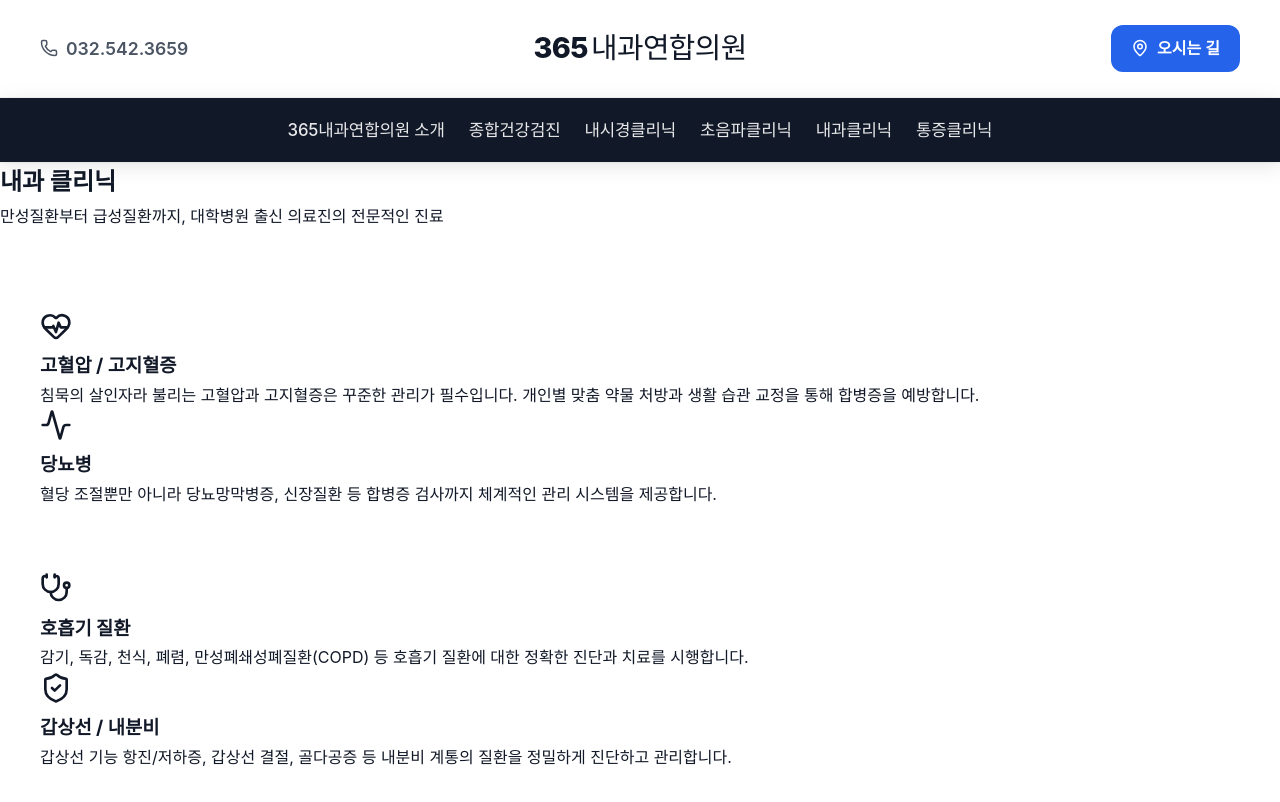
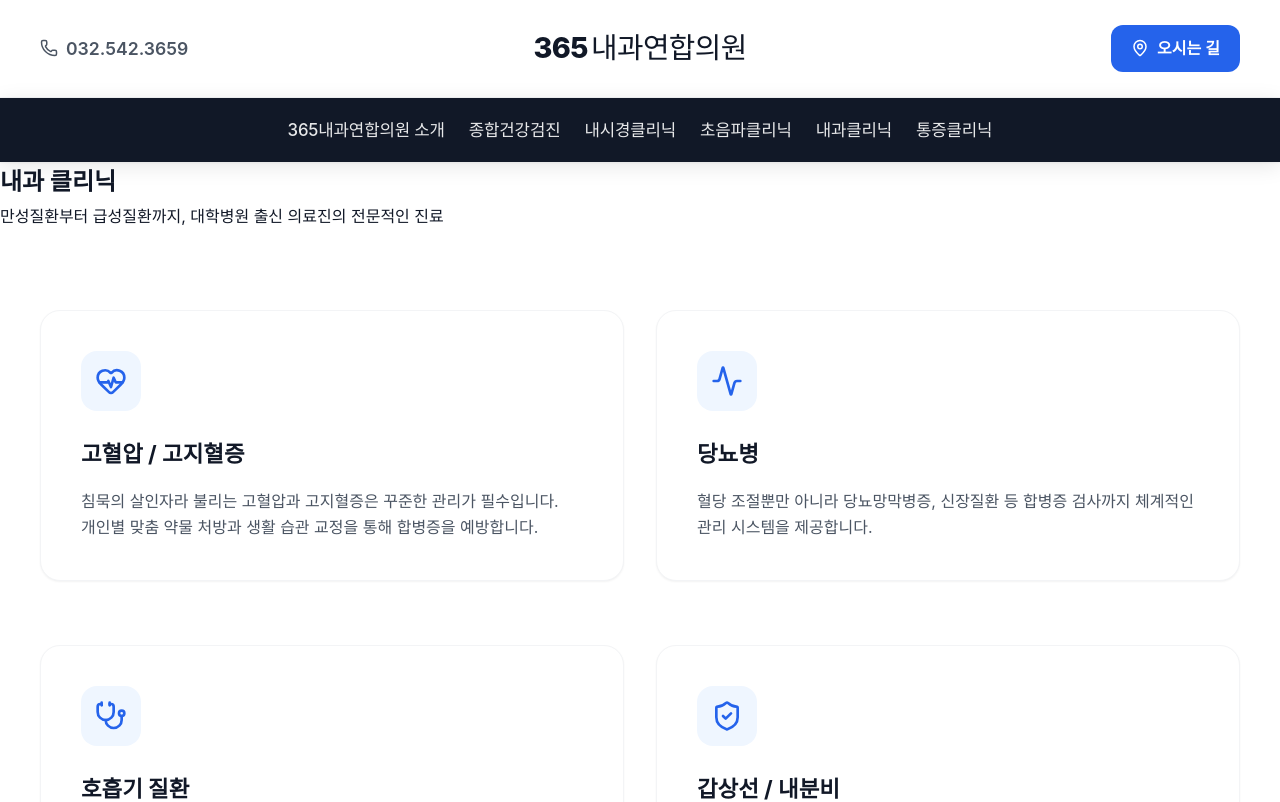
Before and after one commit to bnam1321-bit/365-clinic-web, a Next.js app: page /clinic in a window 1280 px wide. Shown: the top 802 px of the page. Built offline with nearby package versions, Linux system fonts and the light colour scheme; a web font is replaced by a local one.

Commit message:
Fix CSS module mismatches causing layout overlap in Guide and Clinic pages

```diff
--- a/src/app/clinic/page.module.css
+++ b/src/app/clinic/page.module.css
@@ -54,6 +54,60 @@
     display: flex;
     flex-direction: column;
     gap: 6rem;
+}
+
+/* Grid Layouts */
+.grid2 {
+    display: grid;
+    grid-template-columns: 1fr;
+    gap: 2rem;
+}
+
+@media (min-width: 768px) {
+    .grid2 {
+        grid-template-columns: repeat(2, 1fr);
+    }
+}
+
+/* Card Styles */
+.card {
+    background: white;
+    padding: 2.5rem;
+    border-radius: var(--radius-lg);
+    border: 1px solid var(--color-border);
+    box-shadow: var(--shadow-sm);
+    transition: all 0.3s ease;
+    height: 100%;
+}
+
+.card:hover {
+    transform: translateY(-5px);
+    box-shadow: var(--shadow-md);
+    border-color: var(--color-secondary);
+}
+
+.cardIcon {
+    width: 60px;
+    height: 60px;
+    background-color: #EFF6FF;
+    border-radius: 16px;
+    display: flex;
+    align-items: center;
+    justify-content: center;
+    color: var(--color-secondary);
+    margin-bottom: 1.5rem;
+}
+
+.card h3 {
+    font-size: 1.4rem;
+    font-weight: 700;
+    margin-bottom: 1rem;
+    color: var(--color-primary);
+}
+
+.card p {
+    color: var(--color-text-secondary);
+    line-height: 1.6;
 }
 
 /* Disease Section Shared Styles */
--- a/src/app/guide/page.module.css
+++ b/src/app/guide/page.module.css
@@ -25,17 +25,34 @@
     padding: 4rem 0;
 }
 
-.gridRefined {
-    display: flex;
-    justify-content: center;
+.grid {
+    display: grid;
+    grid-template-columns: 1fr;
+    gap: 2rem;
+    max-width: 1200px;
+    margin: 0 auto;
 }
 
-.infoColumnFull {
-    width: 100%;
-    max-width: 900px;
+@media (min-width: 900px) {
+    .grid {
+        grid-template-columns: 1fr 1fr;
+    }
+}
+
+.infoCard {
+    height: 100%;
+}
+
+.section {
+    background: white;
+    padding: 2.5rem;
+    border-radius: var(--radius-lg);
+    box-shadow: var(--shadow-sm);
+    border: 1px solid var(--color-border);
+    height: 100%;
+    /* Ensure full height for alignment */
     display: flex;
     flex-direction: column;
-    gap: 3rem;
 }
 
 .section {
```
